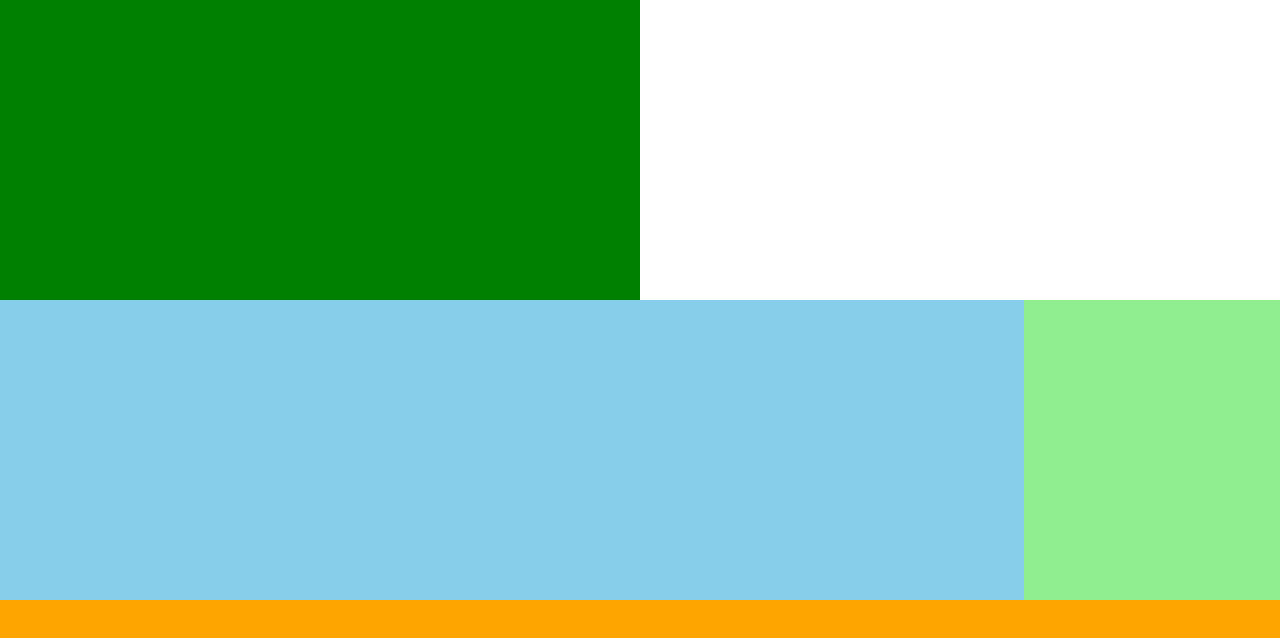
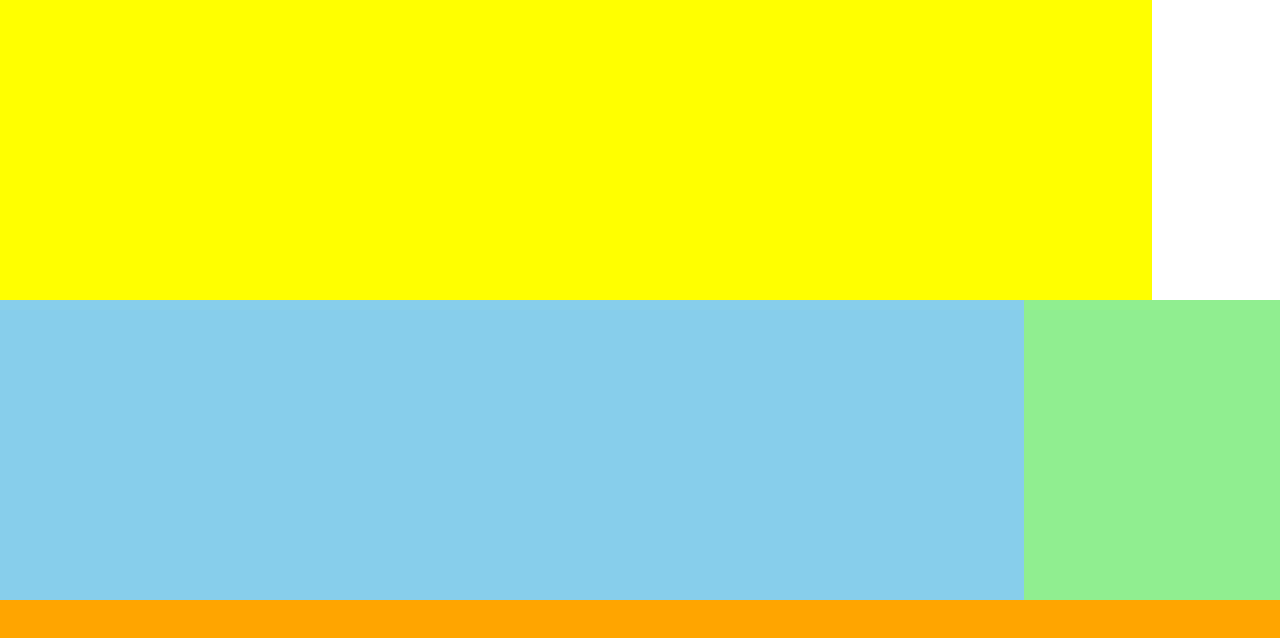
Before and after one commit to 100devs/react-simple, a React (Create React App) app: page / in a window 1280 px wide. Shown: the top 638 px of the page. Built offline with nearby package versions, Linux system fonts and the light colour scheme.

Commit message:
revised comments and added

```diff
--- a/src/App.js
+++ b/src/App.js
@@ -10,7 +10,7 @@ class App extends Component { //uses the Component object as a base to create an
   render() { //it will examine props, and useState to create and display (render) the provided code
     return ( //return the code that defines the App component for render to interpret and process which will be the main page of our application
       <div className="App"> {/* create/insert an opening div with a class of app */}
-        <Header backColor="green" width="50%"></Header> {/* create/insert a header component and pass it the color green as backColor and 50% as width through the props objects */}
+        <Header backColor="yellow" width="90%"></Header> {/* create/insert a header component and pass it the color green as backColor and 50% as width through the props objects */}
         <SectionMain></SectionMain> {/* create/insert a sectionMain component */}
         <Aside></Aside> {/* create/insert an aside component */}
         <Footer></Footer> {/* create/insert a footer component */}
--- a/src/index.js
+++ b/src/index.js
@@ -2,8 +2,8 @@ import React from 'react'; //import the react library in order to use its functi
 import ReactDOM from 'react-dom'; //import the react-dom package in order to use its functionality inside this file
 import './index.css'; //importing the stylesheet we will be using to style this component
 import App from './App'; //import the app file which contain the code for creating that component
-import registerServiceWorker from './registerServiceWorker';
+import registerServiceWorker from './registerServiceWorker'; //import the file containing the service worker implementation
 
 
 ReactDOM.render(<App />, document.getElementById('root')); //use the reat-dom packages render object to create/compile the app file and insert it in the dom, inside of the element with the id of root
-registerServiceWorker();
+registerServiceWorker(); //activate the service worker registration which will load after the page loads and preform services to speedup subsequent visits and provide offline capabilities in this case
```
Also changed, not shown: 1 other file (tests, documents, lock files or other folders).
